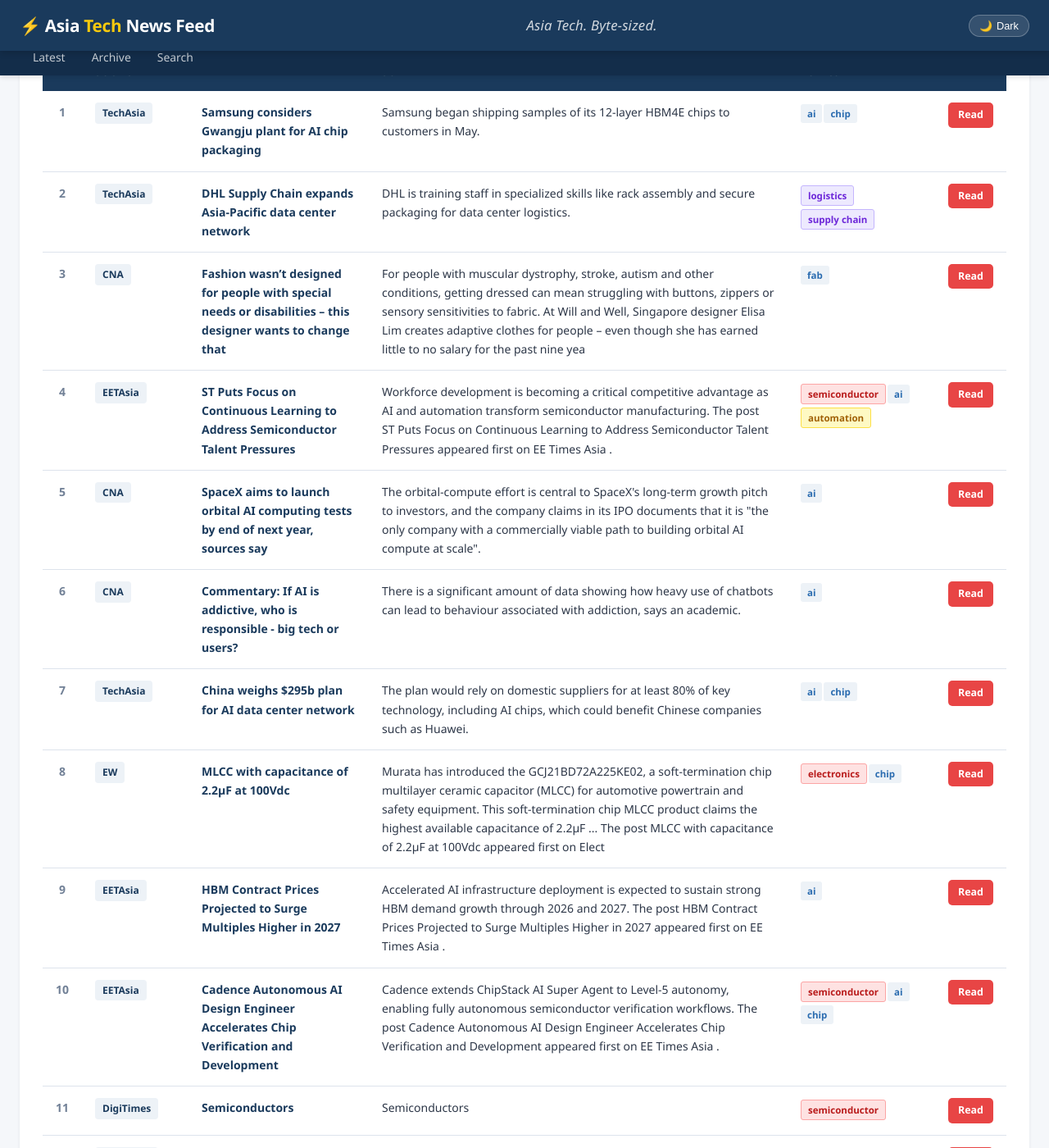
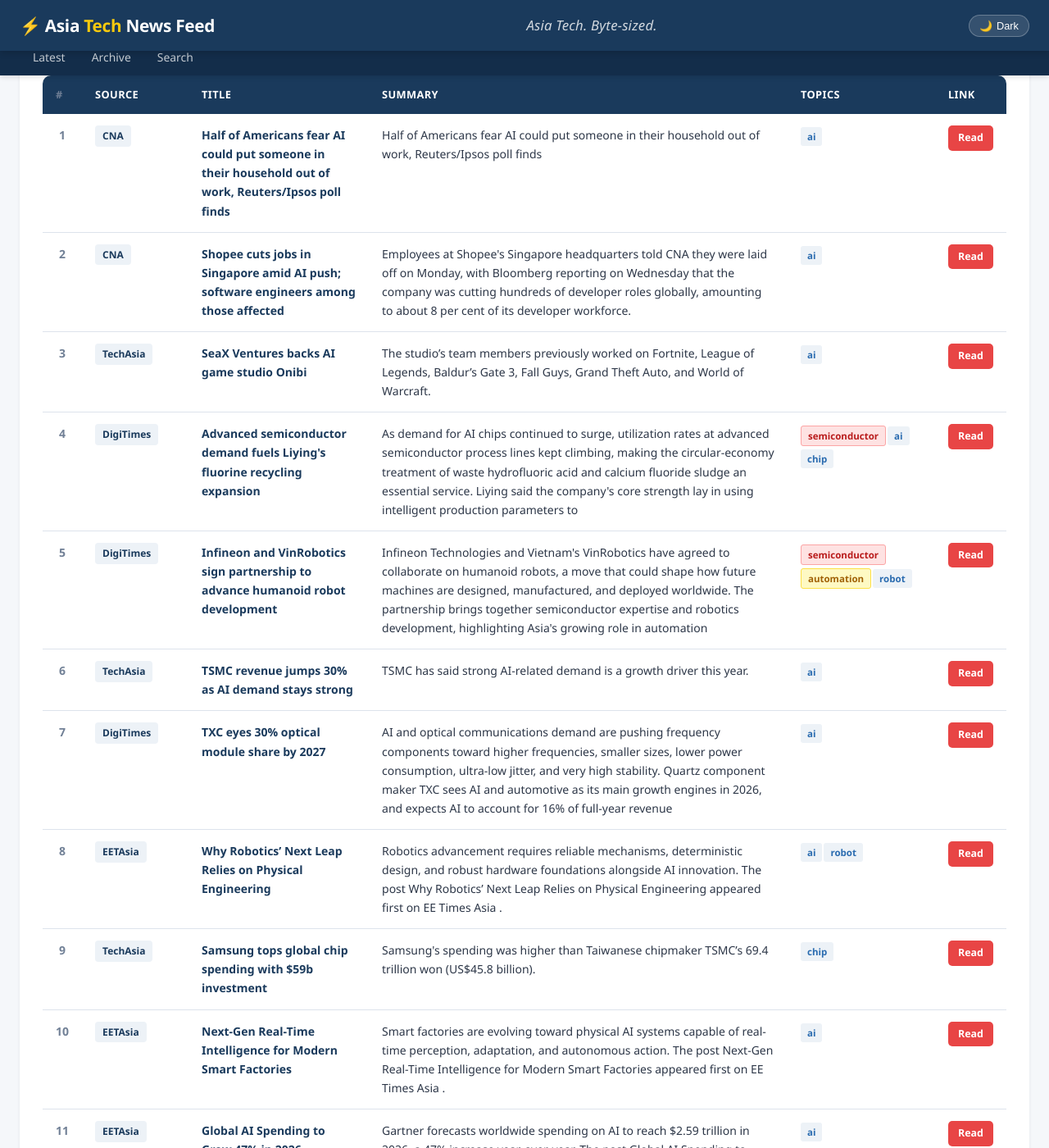
Before and after one commit to asiatechfeed/Asia-Tech-Feed, a Jekyll site: the page built from _posts/2026-06-10-asia-tech-news-digest.md, in a window 1280 px wide and 1400 px high, scrolled down 704 px. Shown: the whole window at 82% size. Built offline with Jekyll 4.4.1, drawn with Linux system fonts in a browser that asks for light colours; some of the changed text lies outside the part shown.

Commit message:
📰 News digest 2026-06-10 (17 articles)

```diff
--- a/_posts/2026-06-10-asia-tech-news-digest.md
+++ b/_posts/2026-06-10-asia-tech-news-digest.md
@@ -1,16 +1,16 @@
 ---
 layout: post
 title: "Asia Tech News Digest - June 10, 2026"
-date: 2026-06-10 08:06:56 +0800
-articles_count: 19
-sources_count: 7
-sources: ["CNA", "DigiTimes", "EETAsia", "EW", "KED", "NikkeiAsia", "TechAsia"]
+date: 2026-06-10 20:41:32 +0800
+articles_count: 17
+sources_count: 6
+sources: ["CNA", "DigiTimes", "EETAsia", "KED", "NikkeiAsia", "TechAsia"]
 csv_file: /assets/data/news-2026-06-10.tsv
-featured_title: "Samsung considers Gwangju plant for AI chip packaging"
-featured_url: "https://www.techinasia.com/samsung-ships-hbm4e-samples-to-ai-chip-customers"
-featured_source: "TechAsia"
-featured_summary: "Samsung began shipping samples of its 12-layer HBM4E chips to customers in May."
-featured_image: ""
+featured_title: "Half of Americans fear AI could put someone in their household out of work, Reuters/Ipsos poll finds"
+featured_url: "https://www.channelnewsasia.com/business/half-americans-fear-ai-could-put-someone-in-their-household-out-work-reutersipsos-poll-finds-6173981"
+featured_source: "CNA"
+featured_summary: "Half of Americans fear AI could put someone in their household out of work, Reuters/Ipsos poll finds"
+featured_image: "https://dam.mediacorp.sg/image/upload/s--HCbaiWZt--/c_fill,g_auto,h_676,w_1200/fl_relative,g_south_east,l_mediacorp:cna:watermark:2024-04:reuters_1,w_0.1/f_auto,q_auto/v1/one-cms/core/2026-06-10T111856Z_3_LYNXMPEM590O6_RTROPTP_3_USA-AI-PROTESTS.JPG?itok=OgRt7QKL"
 ---
 
 <table class="news-table">
@@ -27,110 +27,102 @@ featured_image: ""
 <tbody>
 <tr>
   <td class="col-num">1</td>
-  <td class="col-source"><span class="source-badge">TechAsia</span></td>
-  <td class="col-title"><span class="article-title">Samsung considers Gwangju plant for AI chip packaging</span></td>
-  <td class="col-summary">Samsung began shipping samples of its 12-layer HBM4E chips to customers in May.</td>
-  <td class="col-tags"><span class="tag "> ai </span><span class="tag ">chip</span></td>
-  <td class="col-link"><a class="btn-link" href="https://www.techinasia.com/samsung-ships-hbm4e-samples-to-ai-chip-customers" target="_blank" rel="noopener">Read</a></td>
+  <td class="col-source"><span class="source-badge">CNA</span></td>
+  <td class="col-title"><span class="article-title">Half of Americans fear AI could put someone in their household out of work, Reuters/Ipsos poll finds</span></td>
+  <td class="col-summary">Half of Americans fear AI could put someone in their household out of work, Reuters/Ipsos poll finds</td>
+  <td class="col-tags"><span class="tag "> ai </span></td>
+  <td class="col-link"><a class="btn-link" href="https://www.channelnewsasia.com/business/half-americans-fear-ai-could-put-someone-in-their-household-out-work-reutersipsos-poll-finds-6173981" target="_blank" rel="noopener">Read</a></td>
 </tr>
 <tr>
   <td class="col-num">2</td>
-  <td class="col-source"><span class="source-badge">TechAsia</span></td>
-  <td class="col-title"><span class="article-title">DHL Supply Chain expands Asia-Pacific data center network</span></td>
-  <td class="col-summary">DHL is training staff in specialized skills like rack assembly and secure packaging for data center logistics.</td>
-  <td class="col-tags"><span class="tag logis">logistics</span><span class="tag logis">supply chain</span></td>
-  <td class="col-link"><a class="btn-link" href="https://www.techinasia.com/singapore-to-launch-robotics-test-bed-in-punggol" target="_blank" rel="noopener">Read</a></td>
+  <td class="col-source"><span class="source-badge">CNA</span></td>
+  <td class="col-title"><span class="article-title">Shopee cuts jobs in Singapore amid AI push; software engineers among those affected</span></td>
+  <td class="col-summary">Employees at Shopee's Singapore headquarters told CNA they were laid off on Monday, with Bloomberg reporting on Wednesday that the company was cutting hundreds of developer roles globally, amounting to about 8 per cent of its developer workforce.</td>
+  <td class="col-tags"><span class="tag "> ai </span></td>
+  <td class="col-link"><a class="btn-link" href="https://www.channelnewsasia.com/singapore/shopee-job-cuts-layoff-employees-software-engineers-6173816" target="_blank" rel="noopener">Read</a></td>
 </tr>
 <tr>
   <td class="col-num">3</td>
-  <td class="col-source"><span class="source-badge">CNA</span></td>
-  <td class="col-title"><span class="article-title">Fashion wasn’t designed for people with special needs or disabilities – this designer wants to change that</span></td>
-  <td class="col-summary">For people with muscular dystrophy, stroke, autism and other conditions, getting dressed can mean struggling with buttons, zippers or sensory sensitivities to fabric. At Will and Well, Singapore designer Elisa Lim creates adaptive clothes for people – even though she has earned little to no salary for the past nine yea</td>
-  <td class="col-tags"><span class="tag ">fab</span></td>
-  <td class="col-link"><a class="btn-link" href="https://www.channelnewsasia.com/women/singapore-designer-adaptive-fashion-disabilities-6129531" target="_blank" rel="noopener">Read</a></td>
+  <td class="col-source"><span class="source-badge">TechAsia</span></td>
+  <td class="col-title"><span class="article-title">SeaX Ventures backs AI game studio Onibi</span></td>
+  <td class="col-summary">The studio’s team members previously worked on Fortnite, League of Legends, Baldur’s Gate 3, Fall Guys, Grand Theft Auto, and World of Warcraft.</td>
+  <td class="col-tags"><span class="tag "> ai </span></td>
+  <td class="col-link"><a class="btn-link" href="https://www.techinasia.com/endowus-ceo-gregory-van-optimistic-profitability" target="_blank" rel="noopener">Read</a></td>
 </tr>
 <tr>
   <td class="col-num">4</td>
-  <td class="col-source"><span class="source-badge">EETAsia</span></td>
-  <td class="col-title"><span class="article-title">ST Puts Focus on Continuous Learning to Address Semiconductor Talent Pressures</span></td>
-  <td class="col-summary">Workforce development is becoming a critical competitive advantage as AI and automation transform semiconductor manufacturing. The post ST Puts Focus on Continuous Learning to Address Semiconductor Talent Pressures appeared first on EE Times Asia .</td>
-  <td class="col-tags"><span class="tag semi">semiconductor</span><span class="tag "> ai </span><span class="tag auto">automation</span></td>
-  <td class="col-link"><a class="btn-link" href="https://www.eetasia.com/st-puts-focus-on-continuous-learning-to-address-semiconductor-talent-pressures/" target="_blank" rel="noopener">Read</a></td>
+  <td class="col-source"><span class="source-badge">DigiTimes</span></td>
+  <td class="col-title"><span class="article-title">Advanced semiconductor demand fuels Liying's fluorine recycling expansion</span></td>
+  <td class="col-summary">As demand for AI chips continued to surge, utilization rates at advanced semiconductor process lines kept climbing, making the circular-economy treatment of waste hydrofluoric acid and calcium fluoride sludge an essential service. Liying said the company's core strength lay in using intelligent production parameters to</td>
+  <td class="col-tags"><span class="tag semi">semiconductor</span><span class="tag "> ai </span><span class="tag ">chip</span></td>
+  <td class="col-link"><a class="btn-link" href="https://www.digitimes.com/news/a20260610PD250/demand-circular-economy-chips-revenue-materials.html" target="_blank" rel="noopener">Read</a></td>
 </tr>
 <tr>
   <td class="col-num">5</td>
-  <td class="col-source"><span class="source-badge">CNA</span></td>
-  <td class="col-title"><span class="article-title">SpaceX aims to launch orbital AI computing tests by end of next year, sources say</span></td>
-  <td class="col-summary">The orbital-compute effort is central to SpaceX's long-term growth pitch to investors, and the company claims in its IPO documents that it is "the only company with a commercially viable path to building orbital AI compute at scale".</td>
-  <td class="col-tags"><span class="tag "> ai </span></td>
-  <td class="col-link"><a class="btn-link" href="https://www.channelnewsasia.com/business/spacex-orbital-ai-computing-tests-ipo-2027-6172371" target="_blank" rel="noopener">Read</a></td>
+  <td class="col-source"><span class="source-badge">DigiTimes</span></td>
+  <td class="col-title"><span class="article-title">Infineon and VinRobotics sign partnership to advance humanoid robot development</span></td>
+  <td class="col-summary">Infineon Technologies and Vietnam's VinRobotics have agreed to collaborate on humanoid robots, a move that could shape how future machines are designed, manufactured, and deployed worldwide. The partnership brings together semiconductor expertise and robotics development, highlighting Asia's growing role in automation </td>
+  <td class="col-tags"><span class="tag semi">semiconductor</span><span class="tag auto">automation</span><span class="tag ">robot</span></td>
+  <td class="col-link"><a class="btn-link" href="https://www.digitimes.com/news/a20260610PR200/development-infineon-partnership-robotics-asia.html" target="_blank" rel="noopener">Read</a></td>
 </tr>
 <tr>
   <td class="col-num">6</td>
-  <td class="col-source"><span class="source-badge">CNA</span></td>
-  <td class="col-title"><span class="article-title">Commentary: If AI is addictive, who is responsible - big tech or users?</span></td>
-  <td class="col-summary">There is a significant amount of data showing how heavy use of chatbots can lead to behaviour associated with addiction, says an academic.</td>
+  <td class="col-source"><span class="source-badge">TechAsia</span></td>
+  <td class="col-title"><span class="article-title">TSMC revenue jumps 30% as AI demand stays strong</span></td>
+  <td class="col-summary">TSMC has said strong AI-related demand is a growth driver this year.</td>
   <td class="col-tags"><span class="tag "> ai </span></td>
-  <td class="col-link"><a class="btn-link" href="https://www.channelnewsasia.com/commentary/ai-chatbot-addiction-responsibility-big-tech-6170911" target="_blank" rel="noopener">Read</a></td>
+  <td class="col-link"><a class="btn-link" href="https://www.techinasia.com/tsmc-sony-plan-japan-venture-for-image-sensors" target="_blank" rel="noopener">Read</a></td>
 </tr>
 <tr>
   <td class="col-num">7</td>
-  <td class="col-source"><span class="source-badge">TechAsia</span></td>
-  <td class="col-title"><span class="article-title">China weighs $295b plan for AI data center network</span></td>
-  <td class="col-summary">The plan would rely on domestic suppliers for at least 80% of key technology, including AI chips, which could benefit Chinese companies such as Huawei.</td>
-  <td class="col-tags"><span class="tag "> ai </span><span class="tag ">chip</span></td>
-  <td class="col-link"><a class="btn-link" href="https://www.techinasia.com/huawei-backs-deepseek-v4-with-ascend-ai-chips" target="_blank" rel="noopener">Read</a></td>
+  <td class="col-source"><span class="source-badge">DigiTimes</span></td>
+  <td class="col-title"><span class="article-title">TXC eyes 30% optical module share by 2027</span></td>
+  <td class="col-summary">AI and optical communications demand are pushing frequency components toward higher frequencies, smaller sizes, lower power consumption, ultra-low jitter, and very high stability. Quartz component maker TXC sees AI and automotive as its main growth engines in 2026, and expects AI to account for 16% of full-year revenue</td>
+  <td class="col-tags"><span class="tag "> ai </span></td>
+  <td class="col-link"><a class="btn-link" href="https://www.digitimes.com/news/a20260610PD245/txc-2027-automotive-2026-communications.html" target="_blank" rel="noopener">Read</a></td>
 </tr>
 <tr>
   <td class="col-num">8</td>
-  <td class="col-source"><span class="source-badge">EW</span></td>
-  <td class="col-title"><span class="article-title">MLCC with capacitance of 2.2μF at 100Vdc</span></td>
-  <td class="col-summary">Murata has introduced the GCJ21BD72A225KE02, a soft-termination chip multilayer ceramic capacitor (MLCC) for automotive powertrain and safety equipment. This soft-termination chip MLCC product claims the highest available capacitance of 2.2μF ... The post MLCC with capacitance of 2.2μF at 100Vdc appeared first on Elect</td>
-  <td class="col-tags"><span class="tag semi">electronics</span><span class="tag ">chip</span></td>
-  <td class="col-link"><a class="btn-link" href="https://www.electronicsweekly.com/news/products/passives/mlcc-with-capacitance-of-2-2%ce%bcf-at-100vdc-2026-06/" target="_blank" rel="noopener">Read</a></td>
+  <td class="col-source"><span class="source-badge">EETAsia</span></td>
+  <td class="col-title"><span class="article-title">Why Robotics’ Next Leap Relies on Physical Engineering</span></td>
+  <td class="col-summary">Robotics advancement requires reliable mechanisms, deterministic design, and robust hardware foundations alongside AI innovation. The post Why Robotics’ Next Leap Relies on Physical Engineering appeared first on EE Times Asia .</td>
+  <td class="col-tags"><span class="tag "> ai </span><span class="tag ">robot</span></td>
+  <td class="col-link"><a class="btn-link" href="https://www.eetasia.com/embeddedblog-why-robotics-next-leap-relies-on-physical-engineering/" target="_blank" rel="noopener">Read</a></td>
 </tr>
 <tr>
   <td class="col-num">9</td>
-  <td class="col-source"><span class="source-badge">EETAsia</span></td>
-  <td class="col-title"><span class="article-title">HBM Contract Prices Projected to Surge Multiples Higher in 2027</span></td>
-  <td class="col-summary">Accelerated AI infrastructure deployment is expected to sustain strong HBM demand growth through 2026 and 2027. The post HBM Contract Prices Projected to Surge Multiples Higher in 2027 appeared first on EE Times Asia .</td>
-  <td class="col-tags"><span class="tag "> ai </span></td>
-  <td class="col-link"><a class="btn-link" href="https://www.eetasia.com/hbm-contract-prices-projected-to-surge-multiples-higher-in-2027/" target="_blank" rel="noopener">Read</a></td>
+  <td class="col-source"><span class="source-badge">TechAsia</span></td>
+  <td class="col-title"><span class="article-title">Samsung tops global chip spending with $59b investment</span></td>
+  <td class="col-summary">Samsung's spending was higher than Taiwanese chipmaker TSMC’s 69.4 trillion won (US$45.8 billion).</td>
+  <td class="col-tags"><span class="tag ">chip</span></td>
+  <td class="col-link"><a class="btn-link" href="https://www.techinasia.com/samsung-electronics-spending-hits-257b-2025" target="_blank" rel="noopener">Read</a></td>
 </tr>
 <tr>
   <td class="col-num">10</td>
   <td class="col-source"><span class="source-badge">EETAsia</span></td>
-  <td class="col-title"><span class="article-title">Cadence Autonomous AI Design Engineer Accelerates Chip Verification and Development</span></td>
-  <td class="col-summary">Cadence extends ChipStack AI Super Agent to Level-5 autonomy, enabling fully autonomous semiconductor verification workflows. The post Cadence Autonomous AI Design Engineer Accelerates Chip Verification and Development appeared first on EE Times Asia .</td>
-  <td class="col-tags"><span class="tag semi">semiconductor</span><span class="tag "> ai </span><span class="tag ">chip</span></td>
-  <td class="col-link"><a class="btn-link" href="https://www.eetasia.com/cadence-autonomous-ai-design-engineer-accelerates-chip-verification-and-development/" target="_blank" rel="noopener">Read</a></td>
+  <td class="col-title"><span class="article-title">Next-Gen Real-Time Intelligence for Modern Smart Factories</span></td>
+  <td class="col-summary">Smart factories are evolving toward physical AI systems capable of real-time perception, adaptation, and autonomous action. The post Next-Gen Real-Time Intelligence for Modern Smart Factories appeared first on EE Times Asia .</td>
+  <td class="col-tags"><span class="tag "> ai </span></td>
+  <td class="col-link"><a class="btn-link" href="https://www.eetasia.com/embeddedblog-next-gen-real-time-intelligence-for-smart-factories/" target="_blank" rel="noopener">Read</a></td>
 </tr>
 <tr>
   <td class="col-num">11</td>
-  <td class="col-source"><span class="source-badge">DigiTimes</span></td>
-  <td class="col-title"><span class="article-title">Semiconductors</span></td>
-  <td class="col-summary">Semiconductors</td>
-  <td class="col-tags"><span class="tag semi">semiconductor</span></td>
-  <td class="col-link"><a class="btn-link" href="https://www.digitimes.com/topic/semiconductors/" target="_blank" rel="noopener">Read</a></td>
+  <td class="col-source"><span class="source-badge">EETAsia</span></td>
+  <td class="col-title"><span class="article-title">Global AI Spending to Grow 47% in 2026</span></td>
+  <td class="col-summary">Gartner forecasts worldwide spending on AI to reach $2.59 trillion in 2026, a 47% increase year-over-year. The post Global AI Spending to Grow 47% in 2026 appeared first on EE Times Asia .</td>
+  <td class="col-tags"><span class="tag "> ai </span></td>
+  <td class="col-link"><a class="btn-link" href="https://www.eetasia.com/global-ai-spending-to-grow-47-in-2026/" target="_blank" rel="noopener">Read</a></td>
 </tr>
 <tr>
   <td class="col-num">12</td>
-  <td class="col-source"><span class="source-badge">DigiTimes</span></td>
-  <td class="col-title"><span class="article-title">Samsung Foundry turns to 5nm, 8nm orders as 2nm comeback takes shape</span></td>
-  <td class="col-summary">Samsung Foundry turns to 5nm, 8nm orders as 2nm comeback takes shape</td>
-  <td class="col-tags"><span class="tag ">foundry</span></td>
-  <td class="col-link"><a class="btn-link" href="https://www.digitimes.com/news/a20260605VL203/samsung-2nm-samsung-foundry-5nm-tesla.html" target="_blank" rel="noopener">Read</a></td>
+  <td class="col-source"><span class="source-badge">NikkeiAsia</span></td>
+  <td class="col-title"><span class="article-title">Asia faces risks of economic spillover from Iran and AI disinformation</span></td>
+  <td class="col-summary">Asia faces risks of economic spillover from Iran and AI disinformation</td>
+  <td class="col-tags"><span class="tag "> ai </span></td>
+  <td class="col-link"><a class="btn-link" href="https://asia.nikkei.com/spotlight/the-future-of-asia/future-of-asia-2026/asia-faces-risks-of-economic-spillover-from-iran-and-ai-disinformation" target="_blank" rel="noopener">Read</a></td>
 </tr>
 <tr>
   <td class="col-num">13</td>
-  <td class="col-source"><span class="source-badge">DigiTimes</span></td>
-  <td class="col-title"><span class="article-title">SK Hynix speeds Yongin fab buildout as memory crunch fuels capacity race</span></td>
-  <td class="col-summary">SK Hynix speeds Yongin fab buildout as memory crunch fuels capacity race</td>
-  <td class="col-tags"><span class="tag ">fab</span></td>
-  <td class="col-link"><a class="btn-link" href="https://www.digitimes.com/news/a20260518VL210/sk-hynix-fab-capacity-demand-production.html" target="_blank" rel="noopener">Read</a></td>
-</tr>
-<tr>
-  <td class="col-num">14</td>
   <td class="col-source"><span class="source-badge">NikkeiAsia</span></td>
   <td class="col-title"><span class="article-title">Japan seeks bigger role in Asia's subsea cables as AI rewires demand</span></td>
   <td class="col-summary">Japan seeks bigger role in Asia's subsea cables as AI rewires demand</td>
@@ -138,7 +130,7 @@ featured_image: ""
   <td class="col-link"><a class="btn-link" href="https://asia.nikkei.com/business/technology/tech-asia/japan-seeks-bigger-role-in-asia-s-subsea-cables-as-ai-rewires-demand" target="_blank" rel="noopener">Read</a></td>
 </tr>
 <tr>
-  <td class="col-num">15</td>
+  <td class="col-num">14</td>
   <td class="col-source"><span class="source-badge">NikkeiAsia</span></td>
   <td class="col-title"><span class="article-title">Hanwha Qcells kicks off first fully onshore US solar supply chain</span></td>
   <td class="col-summary">Hanwha Qcells kicks off first fully onshore US solar supply chain</td>
@@ -146,15 +138,7 @@ featured_image: ""
   <td class="col-link"><a class="btn-link" href="https://asia.nikkei.com/business/technology/hanwha-qcells-kicks-off-first-fully-onshore-us-solar-supply-chain" target="_blank" rel="noopener">Read</a></td>
 </tr>
 <tr>
-  <td class="col-num">16</td>
-  <td class="col-source"><span class="source-badge">NikkeiAsia</span></td>
-  <td class="col-title"><span class="article-title">Japan's Mitsubishi HC, Canada's Brookfield to buy European wind, solar farms in AI play</span></td>
-  <td class="col-summary">Japan's Mitsubishi HC, Canada's Brookfield to buy European wind, solar farms in AI play</td>
-  <td class="col-tags"><span class="tag "> ai </span></td>
-  <td class="col-link"><a class="btn-link" href="https://asia.nikkei.com/business/energy/japan-s-mitsubishi-hc-canada-s-brookfield-to-buy-european-wind-solar-farms-in-ai-play2" target="_blank" rel="noopener">Read</a></td>
-</tr>
-<tr>
-  <td class="col-num">17</td>
+  <td class="col-num">15</td>
   <td class="col-source"><span class="source-badge">KED</span></td>
   <td class="col-title"><span class="article-title">AI trade isn’t just about tech stocks but also power, TCW says</span></td>
   <td class="col-summary">The artificial intelligence boom has sent investors racing into chipmakers, cloud providers and megacap technology stocks, but a more durable opportun</td>
@@ -162,7 +146,7 @@ featured_image: ""
   <td class="col-link"><a class="btn-link" href="https://www.kedglobal.com/asset-management/newsView/ked202606010002" target="_blank" rel="noopener">Read</a></td>
 </tr>
 <tr>
-  <td class="col-num">18</td>
+  <td class="col-num">16</td>
   <td class="col-source"><span class="source-badge">KED</span></td>
   <td class="col-title"><span class="article-title">No career ambition, no ego: AI plays devil's advocate at Audax Private Equity</span></td>
   <td class="col-summary">Generative AI is challenging traditional investment theses, acting as a devil's advocate to sharpen decision-making, particularly when it comes to ass</td>
@@ -170,7 +154,7 @@ featured_image: ""
   <td class="col-link"><a class="btn-link" href="https://www.kedglobal.com/private-equity/newsView/ked202603120002" target="_blank" rel="noopener">Read</a></td>
 </tr>
 <tr>
-  <td class="col-num">19</td>
+  <td class="col-num">17</td>
   <td class="col-source"><span class="source-badge">KED</span></td>
   <td class="col-title"><span class="article-title">EuBiologics partners with Korea's health agency to develop Nipah virus vaccine candidate</span></td>
   <td class="col-summary">EuBiologics Co., South Korea's vaccine-focused biotechnology company, is developing a vaccine candidate against the Nipah virus, an infectious disease</td>
```
Also changed, not shown: _data/stocks.json (+26 -26 lines), _digest_meta.json (+16 -17 lines), assets/data/news-2026-06-10.tsv (+17 -19 lines), assets/data/search-index.json (+87 -112 lines).
